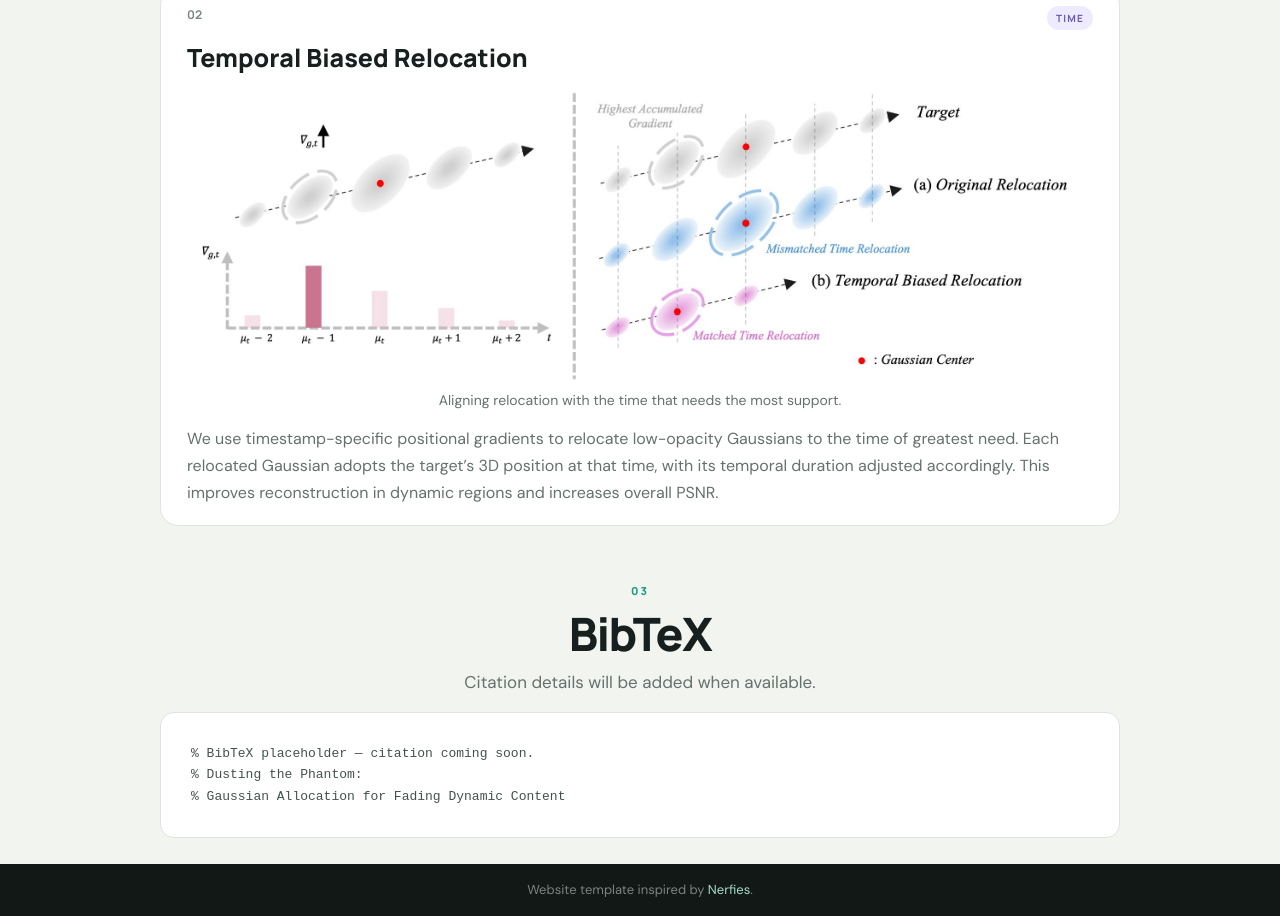
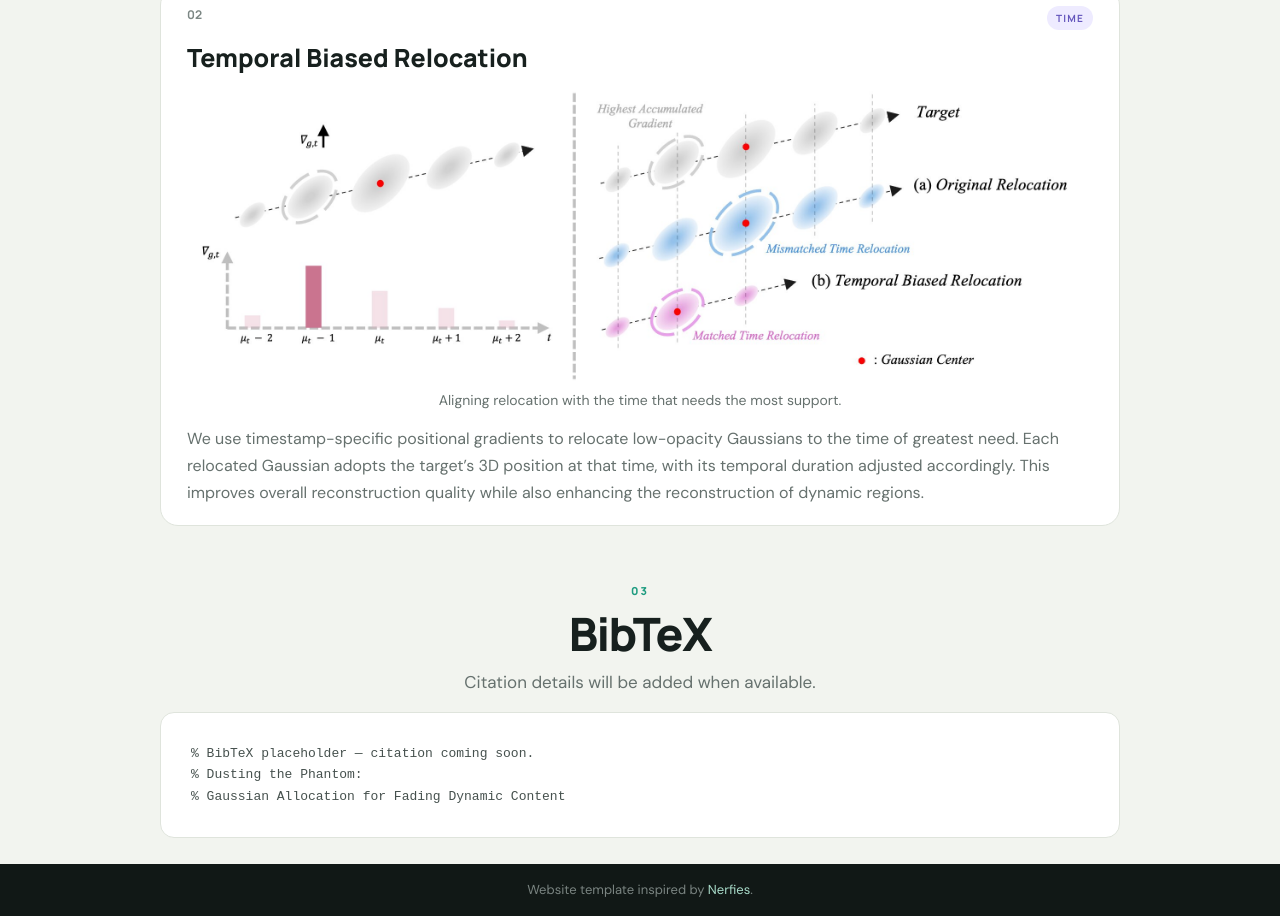
Before and after one commit to minhyeok2001/Dusting-the-Phantom, a plain HTML site: page index.html in a window 1280 px wide. Shown: the part 4845-5761 px from the top of the page. Drawn offline with Linux system fonts and the light colour scheme; some icons are missing.

Commit message:
Refine temporal relocation quality description

```diff
--- a/index.html
+++ b/index.html
@@ -247,7 +247,7 @@
               </a>
               <figcaption>Aligning relocation with the time that needs the most support.</figcaption>
             </figure>
-            <p>We use timestamp-specific positional gradients to relocate low-opacity Gaussians to the time of greatest need. Each relocated Gaussian adopts the target’s 3D position at that time, with its temporal duration adjusted accordingly. This improves reconstruction in dynamic regions and increases overall PSNR.</p>
+            <p>We use timestamp-specific positional gradients to relocate low-opacity Gaussians to the time of greatest need. Each relocated Gaussian adopts the target’s 3D position at that time, with its temporal duration adjusted accordingly. This improves overall reconstruction quality while also enhancing the reconstruction of dynamic regions.</p>
           </article>
         </div>
       </div>
```
